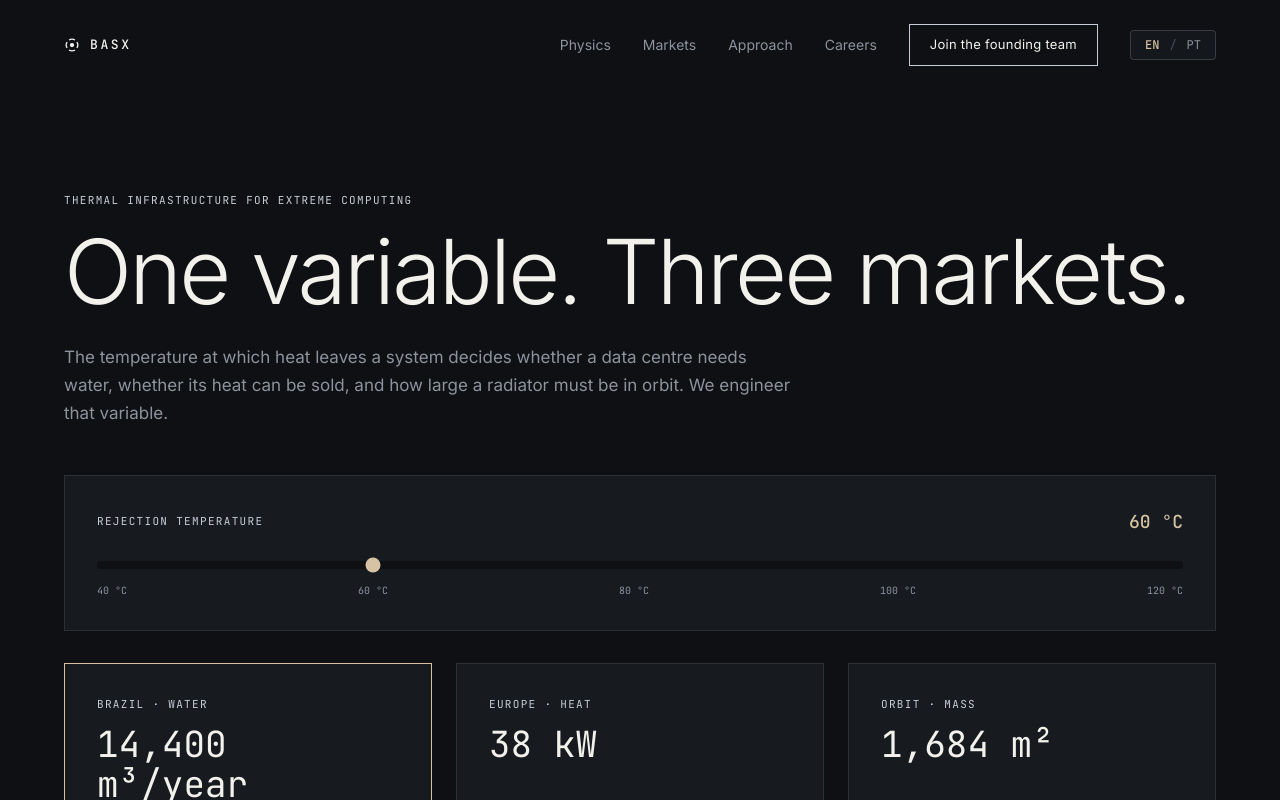
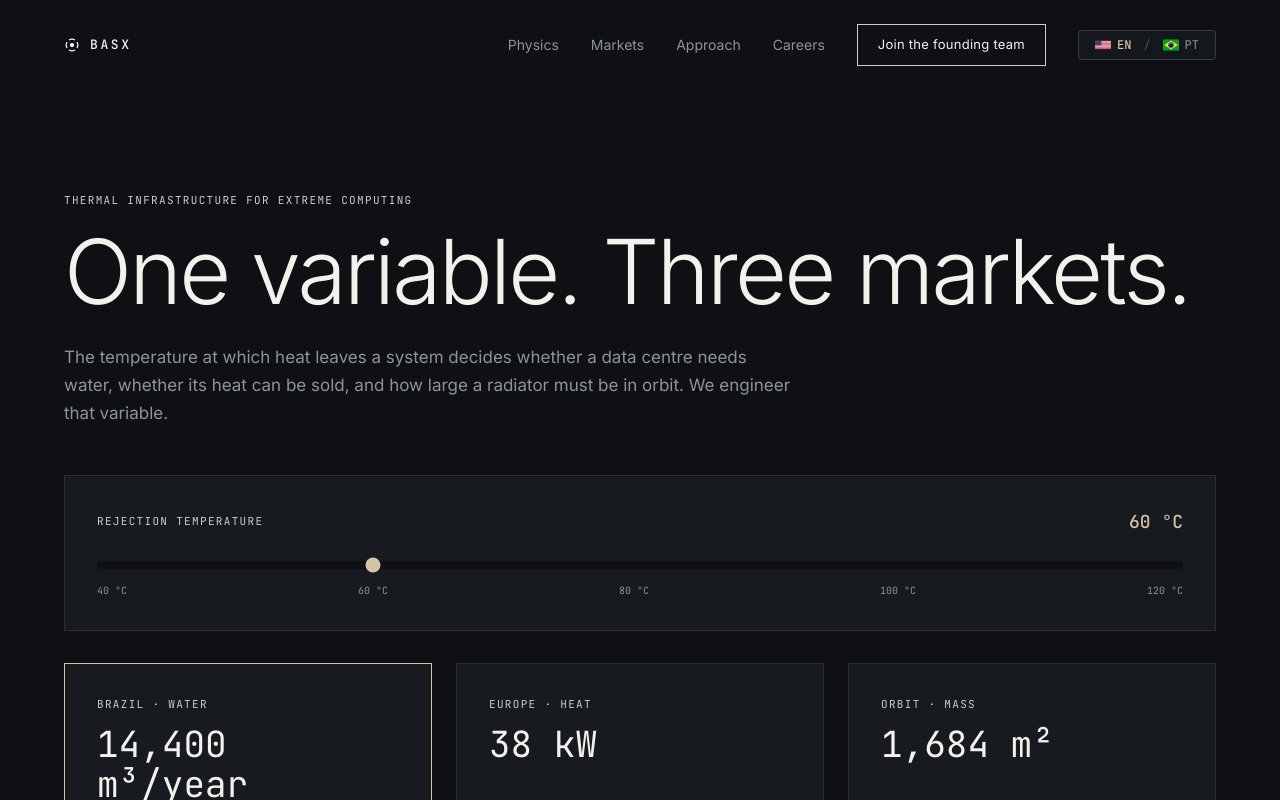
Before and after one commit to jocaparra/SPACE-LP, a Next.js app: page / in a window 1280 px wide. Shown: the top 800 px of the page. Built offline with nearby package versions, Linux system fonts and the light colour scheme.

Commit message:
Add US and BR flag icons to language selector

```diff
--- a/components/Navbar.tsx
+++ b/components/Navbar.tsx
@@ -2,6 +2,41 @@
 
 import { useState, useEffect } from 'react';
 import { useI18n } from '../lib/i18n';
+
+function UsaFlag() {
+  return (
+    <svg className="w-4 h-3 rounded-[1px] inline-block shrink-0" viewBox="0 0 760 400" fill="none">
+      <rect width="760" height="400" fill="#B22234" />
+      <path
+        d="M0,30.77 h760 M0,92.3 h760 M0,153.8 h760 M0,215.4 h760 M0,276.9 h760 M0,338.5 h760"
+        stroke="#FFFFFF"
+        strokeWidth="30.77"
+      />
+      <rect width="304" height="215.4" fill="#3C3B6E" />
+      <circle cx="50" cy="35" r="7" fill="#FFFFFF" />
+      <circle cx="150" cy="35" r="7" fill="#FFFFFF" />
+      <circle cx="250" cy="35" r="7" fill="#FFFFFF" />
+      <circle cx="100" cy="85" r="7" fill="#FFFFFF" />
+      <circle cx="200" cy="85" r="7" fill="#FFFFFF" />
+      <circle cx="50" cy="135" r="7" fill="#FFFFFF" />
+      <circle cx="150" cy="135" r="7" fill="#FFFFFF" />
+      <circle cx="250" cy="135" r="7" fill="#FFFFFF" />
+      <circle cx="100" cy="180" r="7" fill="#FFFFFF" />
+      <circle cx="200" cy="180" r="7" fill="#FFFFFF" />
+    </svg>
+  );
+}
+
+function BrazilFlag() {
+  return (
+    <svg className="w-4 h-3 rounded-[1px] inline-block shrink-0" viewBox="0 0 720 504" fill="none">
+      <rect width="720" height="504" fill="#009B3A" />
+      <polygon points="360,50 670,252 360,454 50,252" fill="#FEDF00" />
+      <circle cx="360" cy="252" r="126" fill="#002776" />
+      <path d="M 235,260 A 136,136 0 0,1 484,242" stroke="#FFFFFF" strokeWidth="18" fill="none" />
+    </svg>
+  );
+}
 
 export default function Navbar() {
   const [scrolled, setScrolled] = useState(false);
@@ -63,25 +98,27 @@ export default function Navbar() {
           </div>
 
           {/* Language Selector */}
-          <div className="flex items-center gap-1 font-mono text-xs border border-[#C7CDD6]/20 bg-[#171A1F]/80 backdrop-blur-md rounded px-2 py-1">
+          <div className="flex items-center gap-1.5 font-mono text-xs border border-[#C7CDD6]/20 bg-[#171A1F]/80 backdrop-blur-md rounded px-2.5 py-1">
             <button
               onClick={() => setLang('en')}
-              className={`px-1.5 py-0.5 rounded transition-colors ${
+              className={`flex items-center gap-1.5 px-1.5 py-0.5 rounded transition-colors ${
                 lang === 'en' ? 'text-[#D6C3A3] font-medium' : 'text-[#8C939D] hover:text-[#F3F1EC]'
               }`}
               aria-label="Switch language to English"
             >
-              EN
+              <UsaFlag />
+              <span>EN</span>
             </button>
             <span className="text-[#C7CDD6]/30 select-none">/</span>
             <button
               onClick={() => setLang('pt')}
-              className={`px-1.5 py-0.5 rounded transition-colors ${
+              className={`flex items-center gap-1.5 px-1.5 py-0.5 rounded transition-colors ${
                 lang === 'pt' ? 'text-[#D6C3A3] font-medium' : 'text-[#8C939D] hover:text-[#F3F1EC]'
               }`}
               aria-label="Alternar idioma para Português"
             >
-              PT
+              <BrazilFlag />
+              <span>PT</span>
             </button>
           </div>
         </div>
```
